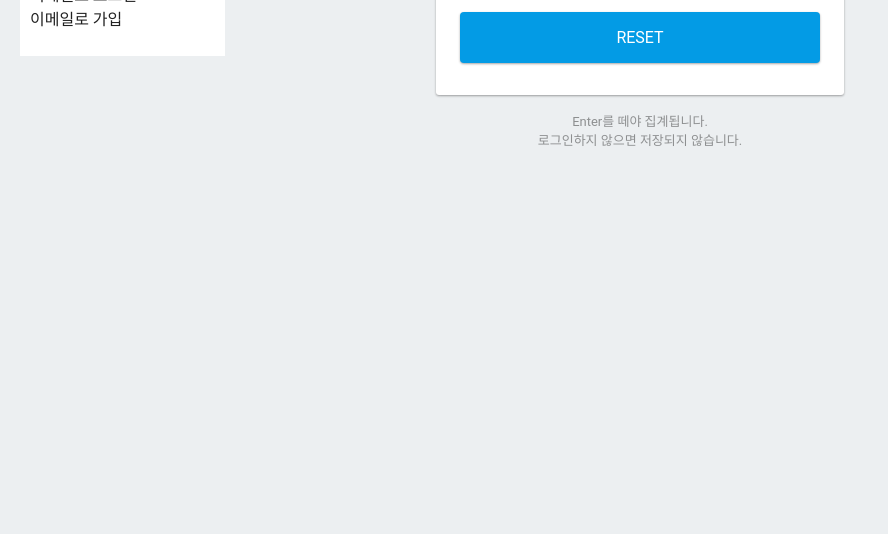
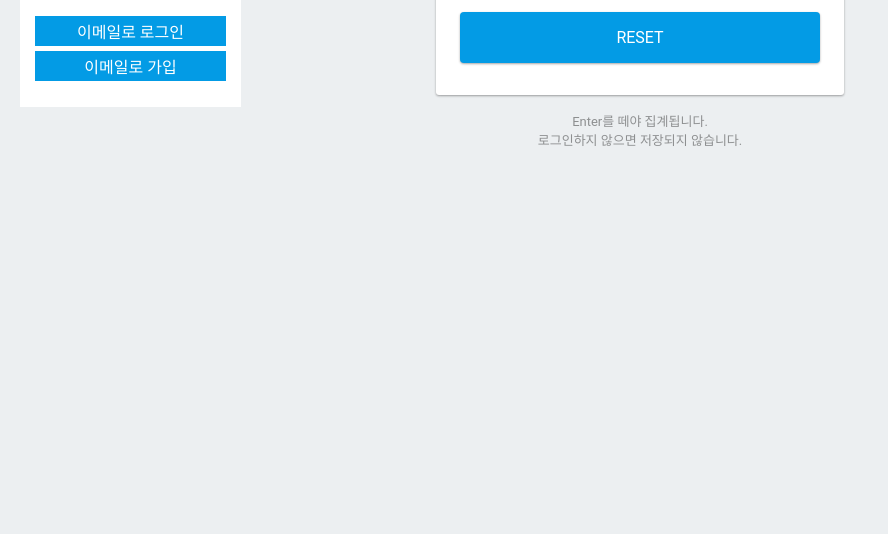
Before and after one commit to Merseong/firebase-testweb, a website: page public/index.html in a window 1280 px wide. Shown: the part 266-800 px from the top of the page, without its empty margins (0-888 px from the left). Drawn offline with Linux system fonts and the light colour scheme; some packages are replaced by stand-ins of ours; no server answers.

Commit message:
minor change (prettier)

```diff
--- a/public/index.html
+++ b/public/index.html
@@ -19,7 +19,10 @@
 
     <style media="screen">
       body { background: #ECEFF1; color: rgba(0,0,0,0.87); font-family: Roboto, Helvetica, Arial, sans-serif; margin: 0; padding: 0; }
-      ul {list-style-type: none; padding-left: 0px; }
+      ul { list-style-type: none; padding-left: 0px; }
+      li { margin: 5px; padding: 3px; background: #039be5; color: white; text-align: center;}
+      li:hover { background: #5c5cec }
+      li:active { background: blue }
       #message { background: white; max-width: 360px; margin: 100px auto 16px; padding: 32px 24px; border-radius: 3px; }
       #message h2 { color: #ffa100; font-weight: bold; font-size: 16px; margin: 0 0 8px; }
       #message h1 { font-size: 22px; font-weight: 300; color: rgba(0,0,0,0.6); margin: 0 0 16px;}
--- a/public/js/click.js
+++ b/public/js/click.js
@@ -18,7 +18,7 @@ document.getElementById('reset').onclick = function()
 
 document.body.onkeyup = function()
 {
-    console.log('pressed something');
+    //console.log('pressed something');
     var keyCode = event.keyCode;
     if (keyCode == 13)
     {
--- a/public/js/main.js
+++ b/public/js/main.js
@@ -40,7 +40,7 @@ FirebaseEnter.prototype.onAuthChange = function(user)
 {
 	if (user)
 	{
-		console.log('user로그인: ', JSON.stringify(user));
+		console.log('user로그인');
 		this.setLogin();
 	}
 	else
```
